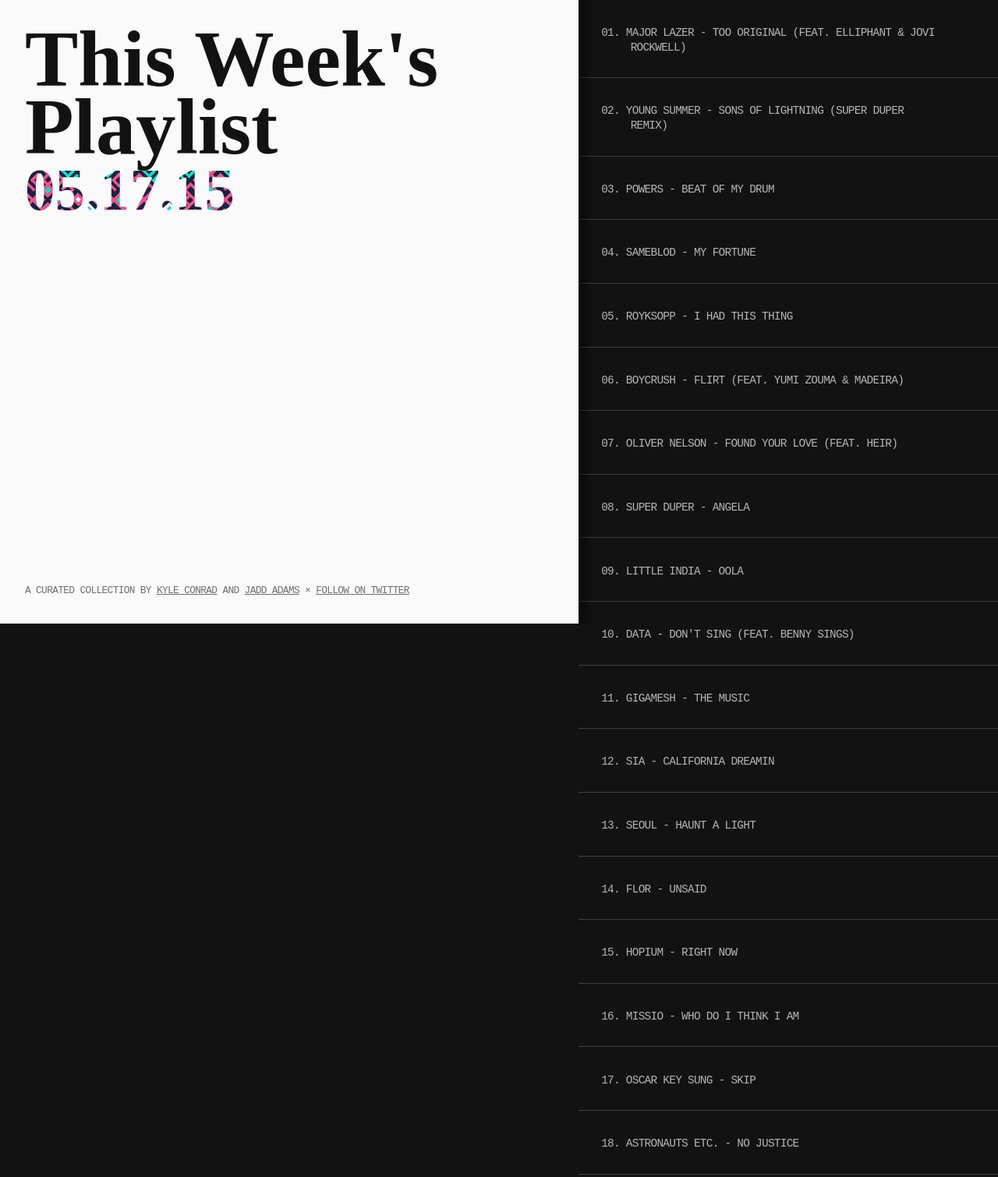
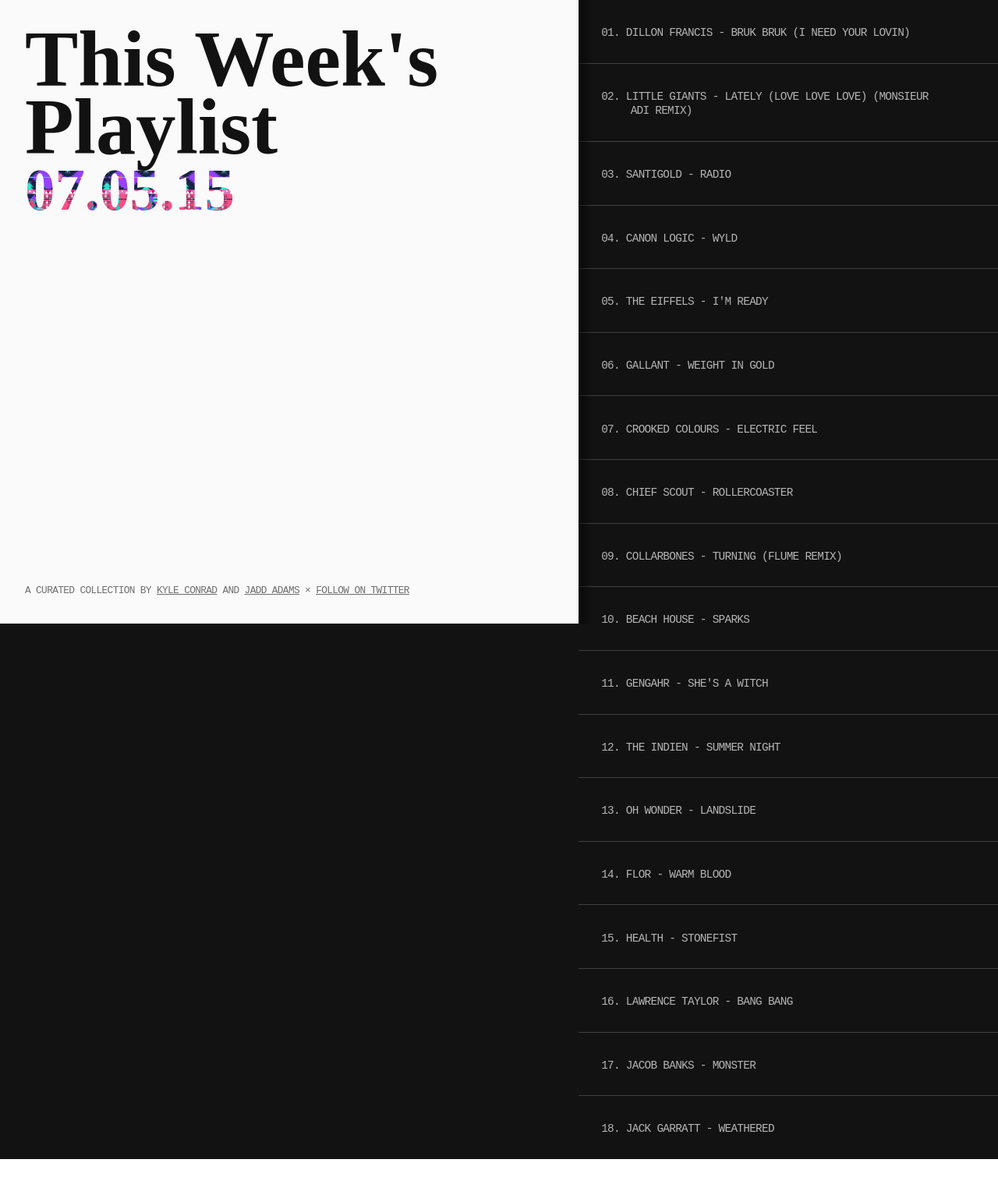
Before and after one commit to kyleconrad/thisweeksplaylist, a website: page prod/index.html in a window 1280 px wide. Shown: the top 1510 px of the page at 78% size. After the commit the page ends 1487 px from the top, so only its background shows below. Drawn offline with nearby package versions, Linux system fonts and the light colour scheme.

Commit message:
July update

```diff
--- a/prod/index.html
+++ b/prod/index.html
@@ -14,7 +14,7 @@
     <meta name="apple-mobile-web-app-status-bar-style" content="black" />
     <meta name="apple-mobile-web-app-title" content="This Week's Playlist">
 
-    <title>This Week's Playlist &nbsp;&times;&nbsp; 05.17.15</title>
+    <title>This Week's Playlist &nbsp;&times;&nbsp; 07.05.15</title>
 
     <link rel="canonical" href="http://thisweeksplaylist.co/">
     <meta name="robots" content="NOODP">
@@ -68,32 +68,29 @@
 
 <header>
 	<h1>This Week's Playlist</h1>
-	<h2 data-pattern="/img/geo.png"><time datetime="2014-05-17">05.17.15</time></h2>
+	<h2 data-pattern="/img/arrows-purple.png"><time datetime="2014-07-05">07.05.15</time></h2>
 </header>
 
 <main>
 	<ul id="playlist">
-		<li audio="01">01. Major Lazer - Too Original (feat. Elliphant &amp; Jovi Rockwell)</li>
-		<li audio="02">02. Young Summer - Sons of Lightning (Super Duper Remix)</li>
-		<li audio="03">03. POWERS - Beat Of My Drum</li>
-		<li audio="04">04. Sameblod - My Fortune</li>
-		<li audio="05">05. Royksopp - I Had This Thing</li>
-		<li audio="06">06. Boycrush - Flirt (feat. Yumi Zouma &amp; Madeira)</li>
-		<li audio="07">07. Oliver Nelson - Found Your Love (feat. Heir)</li>
-		<li audio="08">08. Super Duper - Angela</li>
-		<li audio="09">09. Little India - Oola</li>
-		<li audio="10">10. DATA - Don't Sing (feat. Benny Sings)</li>
-		<li audio="11">11. Gigamesh - The Music</li>
-		<li audio="12">12. Sia - California Dreamin</li>
-		<li audio="13">13. Seoul - Haunt A Light</li>
-		<li audio="14">14. Flor - Unsaid</li>
-		<li audio="15">15. Hopium - Right Now</li>
-		<li audio="16">16. Missio - Who Do I Think I Am</li>
-		<li audio="17">17. Oscar Key Sung - Skip</li>
-		<li audio="18">18. Astronauts Etc. - No Justice</li>
-		<li audio="19">19. The Legends - Keep Him</li>
-		<li audio="20">20. Sharon Van Etten - Just Like Blood</li>
-		<li audio="21">21. RJD2 - A Beautiful Mine</li>
+		<li audio="01">01. Dillon Francis - Bruk Bruk (I Need Your Lovin)</li>
+		<li audio="02">02. Little Giants - Lately (Love Love Love) (Monsieur Adi Remix)</li>
+		<li audio="03">03. Santigold - Radio</li>
+		<li audio="04">04. Canon Logic - Wyld</li>
+		<li audio="05">05. The Eiffels - I'm Ready</li>
+		<li audio="06">06. Gallant - Weight In Gold</li>
+		<li audio="07">07. Crooked Colours - Electric Feel</li>
+		<li audio="08">08. Chief Scout - Rollercoaster</li>
+		<li audio="09">09. Collarbones - Turning (Flume Remix)</li>
+		<li audio="10">10. Beach House - Sparks</li>
+		<li audio="11">11. Gengahr - She's A Witch</li>
+		<li audio="12">12. The Indien - Summer Night</li>
+		<li audio="13">13. Oh Wonder - Landslide</li>
+		<li audio="14">14. flor - warm blood</li>
+		<li audio="15">15. HEALTH - Stonefist</li>
+		<li audio="16">16. Lawrence Taylor - Bang Bang</li>
+		<li audio="17">17. Jacob Banks - Monster</li>
+		<li audio="18">18. Jack Garratt - Weathered</li>
 	</ul>
 </main>
 
--- a/prod/js/footer.js
+++ b/prod/js/footer.js
@@ -14,7 +14,6 @@
 
 	// POLYFILL FOR WEBKIT BACKGROUND TEXT CLIPPING
 	var clipElement = document.querySelector('h2'),
-		// imgPath = '../img/arrows.jpg';
 		imgPath = $('h2').data('pattern');
 
 	clipElement.backgroundClipPolyfill({
--- a/prod/sass/base/_text.scss
+++ b/prod/sass/base/_text.scss
@@ -34,9 +34,9 @@
 	color: rgba($black,0.25);
 	font-size: 6vw;
 	font-weight: 900;
-	background: url('/img/geo.png') repeat-x;
-	background-size: auto 200px;
-	background-position: left top;
+	background: url('/img/arrows-purple.png') repeat;
+	background-size: 150px auto;
+	background-position: center bottom;
 	-webkit-background-clip: text;
 	-webkit-text-fill-color: transparent;
 
```
Also changed, not shown: prod/css/style.css, prod/img/_beach.jpg (added), prod/img/_geo.png (renamed from prod/img/geo.png), prod/img/arrows-purple.png (added).
